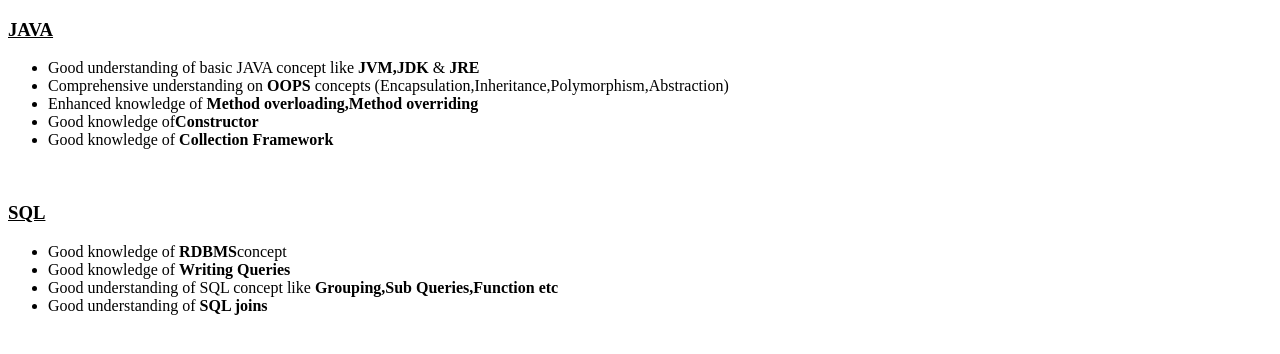
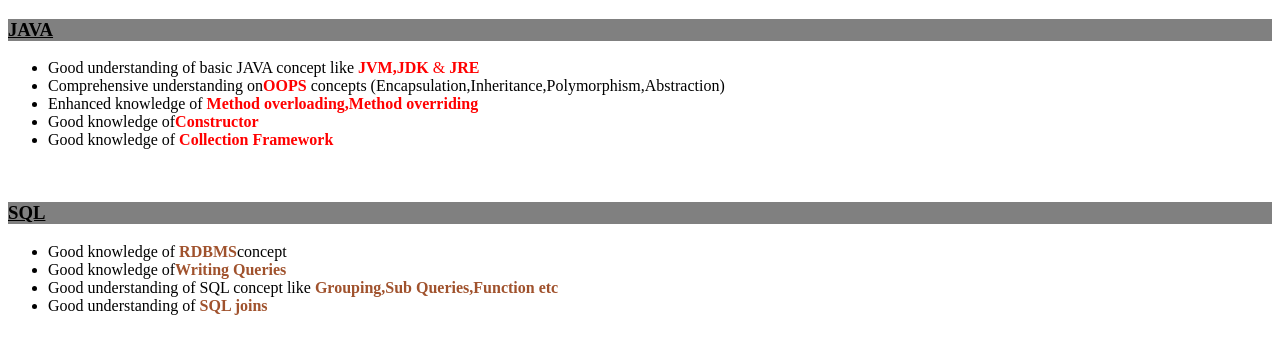
Before and after one commit to Sachink2801/Myprofile, a plain HTML site: page my_profile.html in a window 1280 px wide. Drawn offline with Linux system fonts and the light colour scheme.

Commit message:
using CSS style tag to change color of font
using CSS style tag to change color of font

```diff
--- a/my_profile.html
+++ b/my_profile.html
@@ -2,24 +2,40 @@
 <html>
 <head>
   <title> My Profile Page </title>
+  <style>
+    h3{
+        color: black;
+        background-color: grey;
+    }
+
+    .Constructor{
+        color: red;
+    }
+
+    #sql{
+        color: sienna;
+    }
+
+
+  </style>
 </head>
 
 <body>
     <h3><u>JAVA</u></h3>
     <ul>
-        <li>Good understanding of basic JAVA concept like <b>JVM,JDK</b> & <b>JRE</b></li>
-        <li>Comprehensive understanding on <b>OOPS</b> concepts (Encapsulation,Inheritance,Polymorphism,Abstraction)</li>
-        <li>Enhanced knowledge of <b>Method overloading,Method overriding</b></li>
-        <li>Good knowledge of<b>Constructor</b> </li>
-        <li>Good knowledge of <b>Collection Framework</b></li>
+        <li>Good understanding of basic JAVA concept like<span style="color:red;"> <b>JVM,JDK</b> & <b>JRE</b></li></span>
+        <li>Comprehensive understanding on<span style="color:red;"><b>OOPS</b></span> concepts (Encapsulation,Inheritance,Polymorphism,Abstraction)</li>
+        <li>Enhanced knowledge of <span style="color: red;"><b>Method overloading,Method overriding</b></li></span>
+        <li>Good knowledge of<span class="Constructor"><b>Constructor</b> </li></span>
+        <li>Good knowledge of <span class="Constructor"><b>Collection Framework</b></li></span>
     </ul>
     <br>
      <h3><u>SQL</u></h3>
     <ul>
-        <li>Good knowledge of <b>RDBMS</b>concept</li>
-        <li>Good knowledge of <b>Writing Queries</b></li>
-        <li>Good understanding of SQL concept like <b>Grouping,Sub Queries,Function etc</b></li>
-        <li>Good understanding of <b>SQL joins</b></li>
+        <li>Good knowledge of<span id="sql"> <b>RDBMS</b></span>concept</li>
+        <li>Good knowledge of<span id="sql"><b>Writing Queries</b></span></li>
+        <li>Good understanding of SQL concept like <span id="sql"><b>Grouping,Sub Queries,Function etc</b></span></li>
+        <li>Good understanding of <span id="sql"><b>SQL joins</b></span></li>
     </ul>
 
 
```
Also changed, not shown: academicDetails.html (+7 -1 lines), assignmentCSS.html (added, +47 -0 lines), index.html (+2 -2 lines), personalDetails.html (+11 -3 lines), 1 other file.
